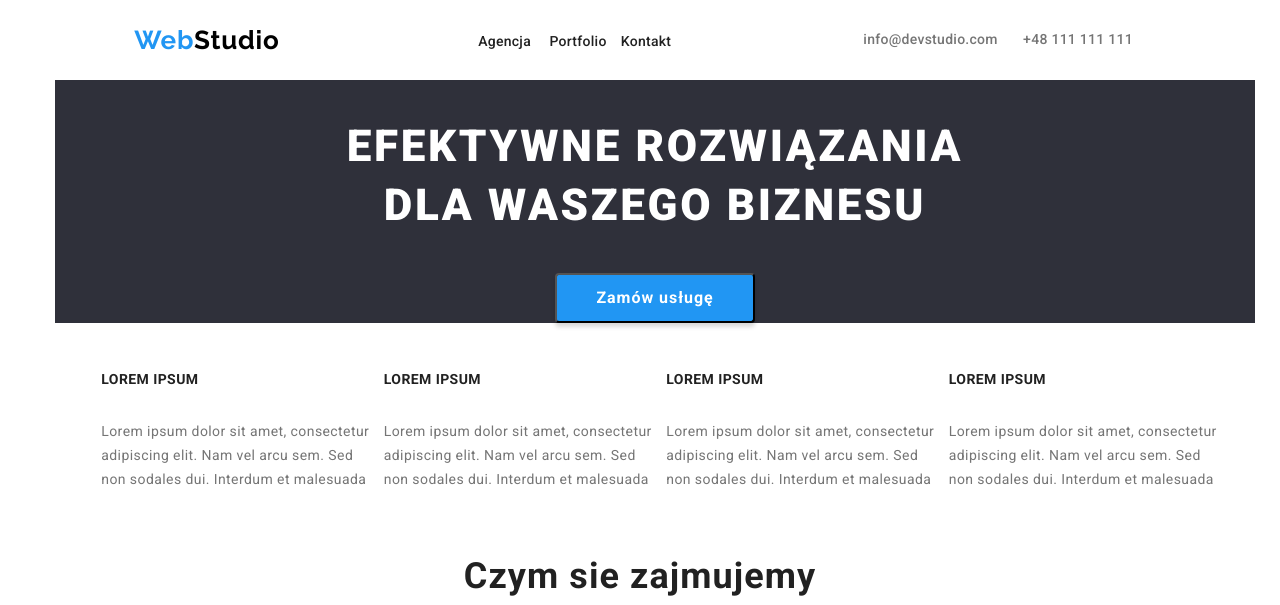
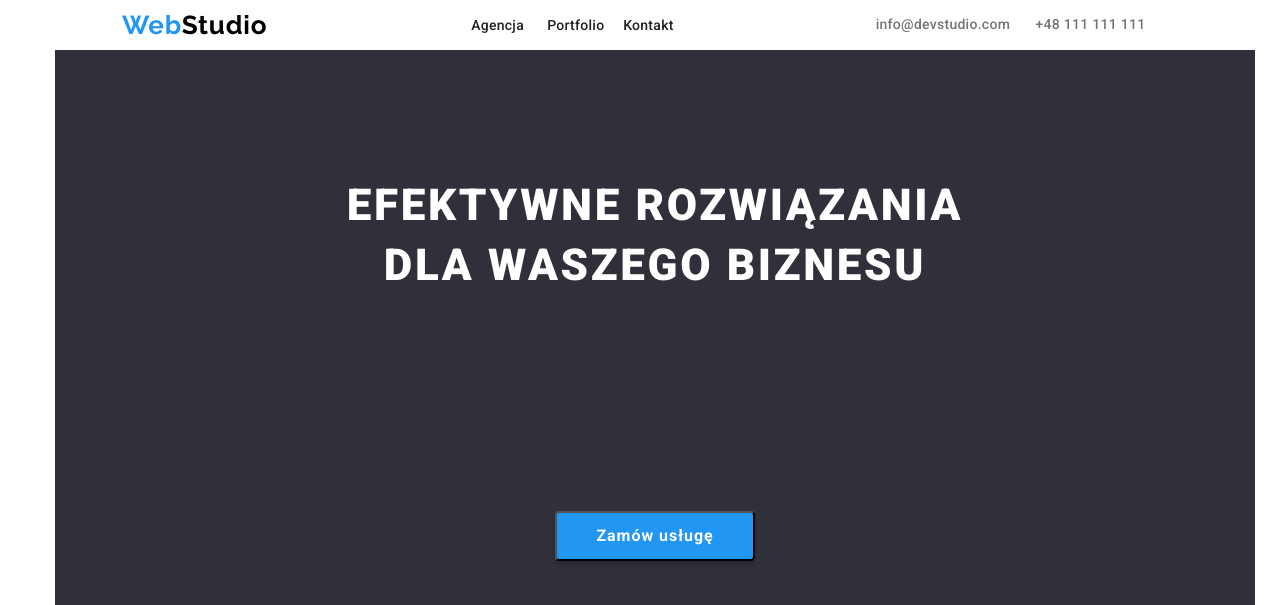
Before and after one commit to kwojtowicz1/goit-markup-hw-03, a plain HTML site: page index.html in a window 1280 px wide. Shown: the top 605 px of the page. Drawn offline with nearby package versions, Linux system fonts and the light colour scheme.

Commit message:
clearing

```diff
--- a/css/styles.css
+++ b/css/styles.css
@@ -15,33 +15,24 @@ body {
 .headers {
     display: flex;
     width: 1200px;
-    height: 80px;
-    left: 0px;
-    top: 0px;
+    justify-content: space-around;
     margin: 0 auto;
-    padding: 0 15px;
-    justify-content: space-around;
     align-items: center;
     border-inline-end-color: 1px solid #ECECEC;
     }
 .general {
-        display: flex;
-        flex-direction: column;
-        width: 1200px;
-        height: 1360px;
-        top: 80px;
-        margin: 0 auto;
-        padding: 0 15px;
+    display: flex;
+    flex-direction: column;
+    width: 1200px;
+    margin: 0 auto;
+    padding: 0 15px;
     }
 .footers {
     display: flex;
     width: 1200px;
+    margin: 0 auto;
     flex-direction: column;
     justify-content: center;
-    height: 252px;
-    left: 0;
-    top: 2097px;
-    margin: 0 auto;
     padding: 0 15px;
     background: var(--backgroud-color);
 }
@@ -94,32 +85,21 @@ body {
 .menu {
     display: flex;
     list-style: none;
-    height: 16px;
-    width: 254px;
-    left: 453px;
-    top: 32px;
 }
 .menu-item {
     display: block;
     width: 76px;
-    height: 16px;
-    top: 32px;
 }
 .menu-link {
     display: flex;
     justify-content: space-around;
-    height: 16px;
     width: 295px;
-    left: 1078px;
-    top: 32px;
 }
 /* Zastosowanie Main Index Hero */
 .hero {
     display: flex;
     width: 1200px;
     height: 600px;
-    left: 0px;
-    top: 80px;
     flex-direction: column;
     justify-content: space-around;
     align-items: center;
@@ -128,8 +108,6 @@ body {
 .hero h1 {
     color: var(--white-color);
     width: 696px;
-    height: 120px;
-    top: 280px;
 }
 .hero button {
     width: 200px;
@@ -177,15 +155,8 @@ body {
     list-style: none;
     justify-content: space-around;
 }
-.container-text p {
+.container-text h6, p {
     width: 270px;
-    height: 75px;
-    top: 800px;
-}
-.container-text h6 {
-    width: 270px;
-    height: 16px;
-    top: 774px;
 }
 /* Zastosowanie Main Index img */
 .section-subject-wwd {
@@ -239,9 +210,6 @@ body {
 .container-team {
     display: flex;
     width: 1200px;
-    height: 648px;
-    left: 0;
-    top: 1449px;
     flex-direction: column;
     background-color: #f5f4fa;
 }
```
